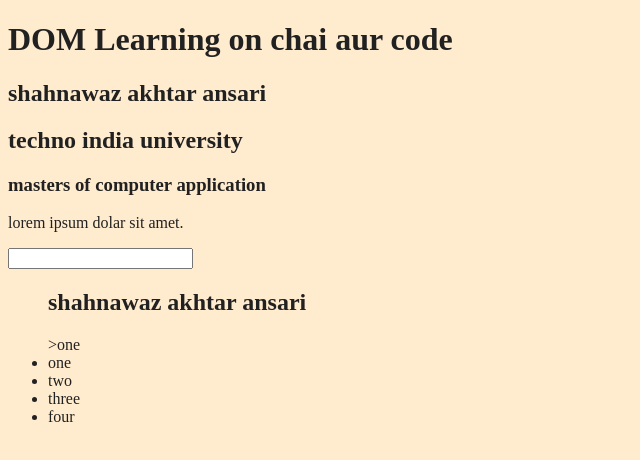
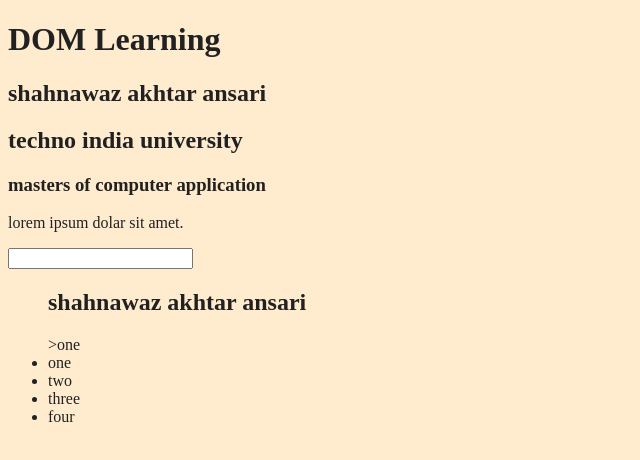
Before and after one commit to shahnawazakhtaransari/javascript, a plain HTML site: page 06_dom/one.html in a window 1280 px wide. Shown: the whole page, without its empty margins (0-640 px from the left). Drawn offline with Linux system fonts and the light colour scheme.

Commit message:
Update one.html

```diff
--- a/06_dom/one.html
+++ b/06_dom/one.html
@@ -14,7 +14,7 @@
 </head>
 <body  class ="bg-black">
     <div>
-        <h1 id="title" class="heading">DOM Learning on chai aur code</h1>
+        <h1 id="title" class="heading">DOM Learning </h1>
         <h2>shahnawaz akhtar ansari</h2>
         <h2>techno india university</h2>
         <h3>masters of computer application</h3>
```
